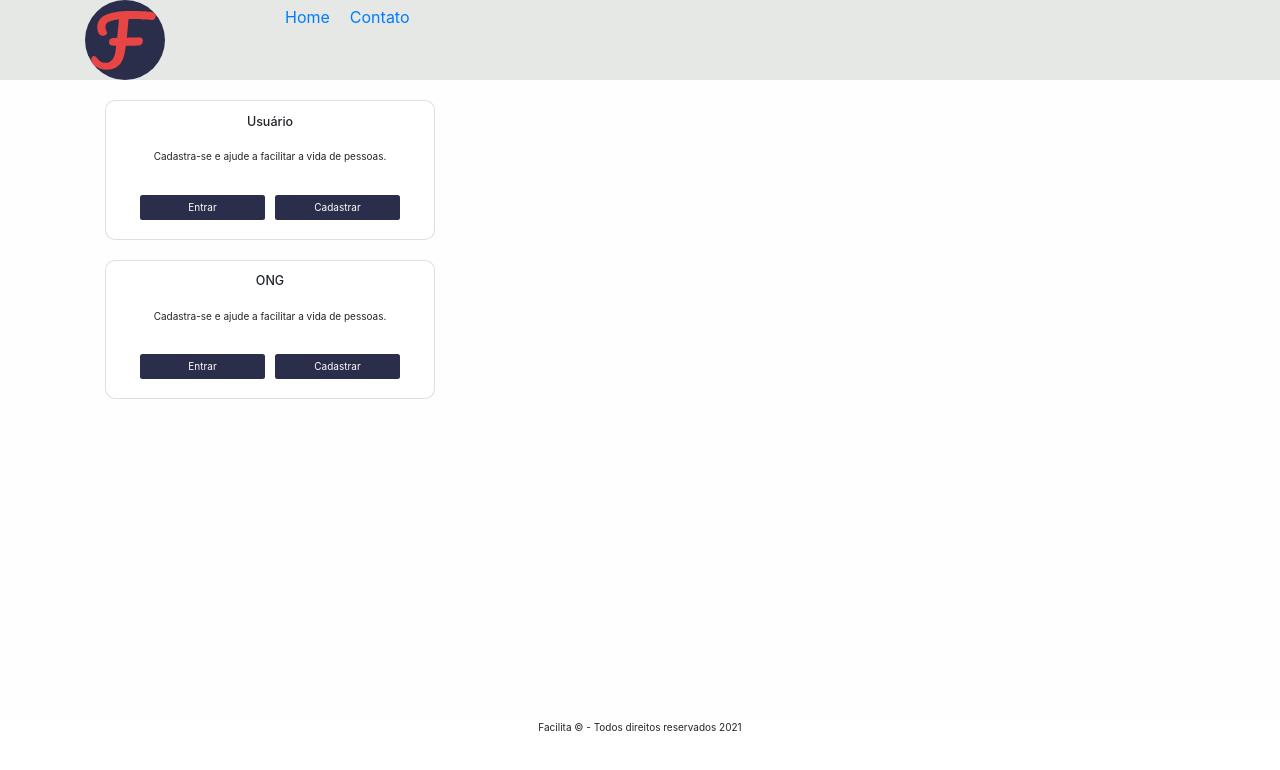
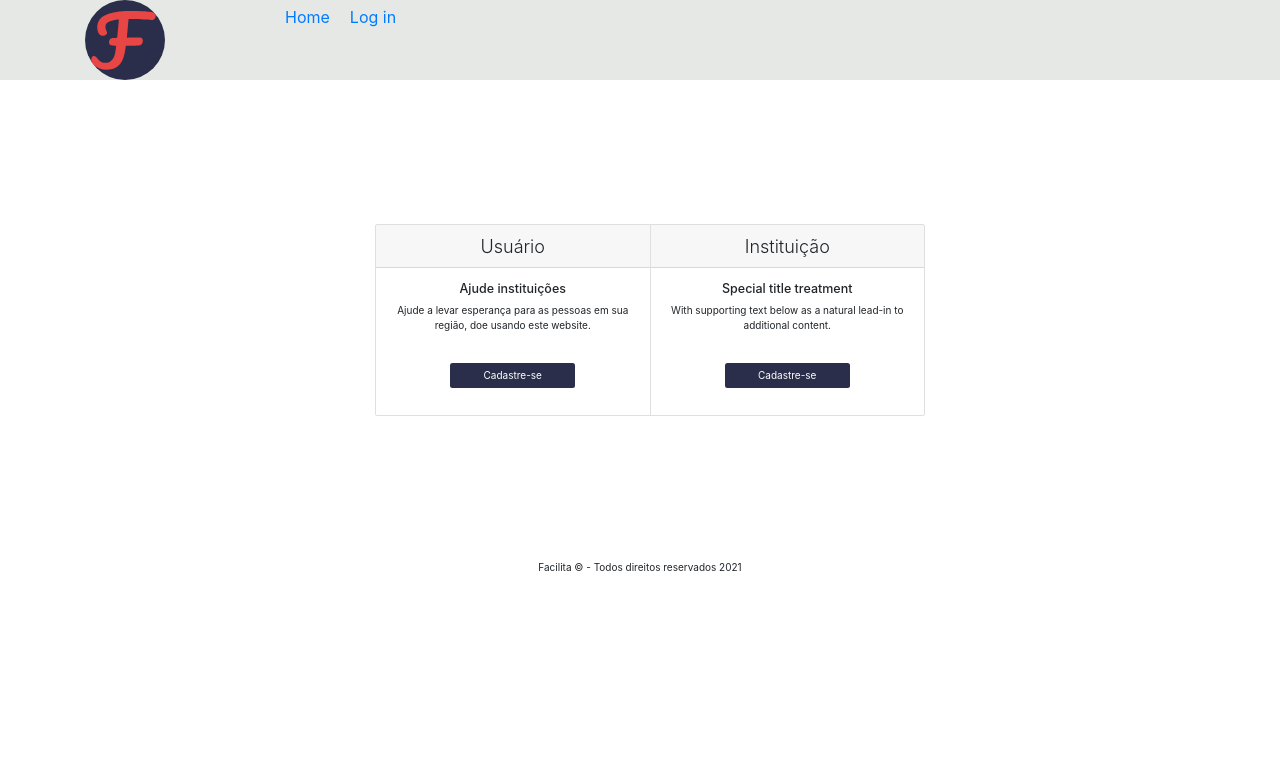
Before and after one commit to yurimoura25/facilita-front, a React (Create React App) app: page / in a window 1280 px wide. Shown: the top 770 px of the page. Built offline with nearby package versions, Linux system fonts and the light colour scheme.

Commit message:
Adicionado cards de ONG e Usuaário na Home

```diff
--- a/src/App.js
+++ b/src/App.js
@@ -30,10 +30,10 @@ function App() {
                   <Col className="col" xs lg="auto">
                     <Nav>
                       <Nav.Item >
-                        <Nav.Link href="/" className="color-white" >Home</Nav.Link>
+                        <Nav.Link href="/" >Home</Nav.Link>
                       </Nav.Item>
                       <Nav.Item>
-                        <Nav.Link href="/contatos" className="color-white">Contato</Nav.Link>
+                        <Nav.Link href="/login">Log in</Nav.Link>
                       </Nav.Item>
                     </Nav>
                   </Col>
@@ -43,13 +43,13 @@ function App() {
             <main className="content text-center">
               <Container>
                 <Row>
-                  <Col className="col" xs={9}>
+                  <Col className="col" xs={12}>
                     <Switch>
                       <Route exact path="/">
                         <Home />
                       </Route>
                       <Route path="/cadastrar"><Cadastro/></Route>
-                      <Route path="/entrar"><Login/></Route>
+                      <Route path="/login"><Login/></Route>
                       <Route path="*">
                         <div>Not Found 404</div>
                       </Route>
--- a/src/components/Home.js
+++ b/src/components/Home.js
@@ -1,54 +1,45 @@
-import React, { useContext } from 'react';
-import '../css/Home.css'
-import {Link} from 'react-router-dom'
-import UserContext from '../contexts/UserContext'
+import React, { useContext } from "react";
+import "../css/Home.css";
+import { Link } from "react-router-dom";
+import UserContext from "../contexts/UserContext";
+import {Card, Button, Container, CardGroup} from 'react-bootstrap'
 
 function Home() {
-    const { setOng, setUsuario } = useContext(UserContext);
+  const { setOng, setUsuario } = useContext(UserContext);
 
-    return(
-        <div className="home">
-            <div className="card">
-                <div className="card-body">
-                <h5 className="card-title">Usuário</h5>
-                <p className="card-text">
-                    Cadastra-se e ajude a facilitar a vida de pessoas.
-                </p>
-                <div className="buttons">
-                <Link to="/entrar" >
-                    <button className="btn btn-primary" onClick= {() => setUsuario()}>
-                    Entrar
-                    </button>
+  return (
+    <div className="home">
+        <Container className="home-container">
+        <CardGroup>
+            <Card>
+                <Card.Header>Usuário</Card.Header>
+                <Card.Body>
+                    <Card.Title>Ajude instituições</Card.Title>
+                    <Card.Text>
+                        Ajude a levar esperança para as pessoas em sua região, doe usando este website.
+                    </Card.Text>
+                    <Link to="/cadastrar">
+                        <Button variant="primary" className="btn-cadastro" onClick={() => setUsuario()}>Cadastre-se</Button>
+                    </Link>
+                </Card.Body>
+            </Card>
+            <Card>
+                <Card.Header>Instituição</Card.Header>
+                <Card.Body>
+                <Card.Title>Special title treatment</Card.Title>
+                <Card.Text>
+                    With supporting text below as a natural lead-in to additional
+                    content.
+                </Card.Text>
+                <Link to="/cadastrar">
+                        <Button variant="primary" className="btn-cadastro" onClick={() => setOng()}>Cadastre-se</Button>
                 </Link>
-                <Link to="/cadastrar" >
-                    <button className="btn btn-primary" onClick={() => setUsuario()}>
-                    Cadastrar
-                    </button>
-                </Link>
-                </div>
-                </div>
-            </div>
-            <div className="card">
-                <div className="card-body">
-                <h5 className="card-title">ONG</h5>
-                <p className="card-text">
-                    Cadastra-se e ajude a facilitar a vida de pessoas.
-                </p>
-                <div className="buttons">
-                <Link to="/entrar" >
-                    <button className="btn btn-primary"onClick={() => setOng()} >
-                    Entrar
-                    </button>
-                </Link>
-                <Link to="/cadastrar" >
-                    <button className="btn btn-primary" onClick={() => setOng()} >
-                    Cadastrar
-                    </button>
-                </Link>
-                </div>
-                </div>
-            </div>
-        </div>)
+                </Card.Body>
+            </Card>
+        </CardGroup>
+        </Container>
+    </div>
+  );
 }
 
 export default Home;
--- a/src/components/forms/Cadastro.js
+++ b/src/components/forms/Cadastro.js
@@ -4,7 +4,7 @@ import UserContext from '../../contexts/UserContext'
 
 function Cadastro() {
   const { userInfo } = useContext(UserContext);
-  const view = userInfo.type == 'ong'? (<OngForm/>) : (<UsuarioForm/>)
+  const view = userInfo.type === 'ong'? (<OngForm/>) : (<UsuarioForm/>)
 
   return (view);
 }
--- a/src/css/App.css
+++ b/src/css/App.css
@@ -54,3 +54,10 @@ header {
     font-weight: 400;
     padding: 0px 10px;
 }
+
+.login-cadastro {
+    height: 100%;
+    display: flex;
+    justify-content: center;
+    align-items: center;
+}
--- a/src/css/Home.css
+++ b/src/css/Home.css
@@ -1,29 +1,32 @@
 
-
-.content {
+.home {
     display: flex;
-    padding: 0;
-    margin: 0;
-    width: 100vw;
-    height: 80vh;
-    background-color:#fefefe;
+    align-items: center;
+    width: 100%;
+    height: 60vh;
 }
 
-.content .card {
-    height: 80%;
-    width: 40%;
-    margin: 20px;
-    border-radius: 10px;
-    text-align: center;
-    line-height: 4rem;
+.home-container {
+    width: 600px !important;
+    height: 40%;
+    flex-direction: row;
+    display: flex;
 }
 
-.login-cadastro {
-    height: 100%;
-    display: flex;
-    justify-content: center;
-    align-items: center;
+.card {
+    margin: 0 0 0 20px;
 }
+
+.btn-cadastro {
+    font-size: 1rem !important;
+    margin-top: 20px !important;
+}
+
+.card-header {
+    font-size: 1.8rem;
+    font-weight: 300;
+}
+
 .btn {
     background-color: #2b2e4a !important;
     border:#2b2e4a !important;
@@ -31,18 +34,3 @@
     width: 125px;
     height: 25px;
 }
-
-.card-body .row {
-    display: flex;
-    justify-content: center;
-    vertical-align: bottom;
-    height: 33.3%;
-}
-
-.buttons {
-    width: 100%;
-    height: auto;
-    display: flex;
-    justify-content: center;
-    vertical-align: bottom;
-}
```
